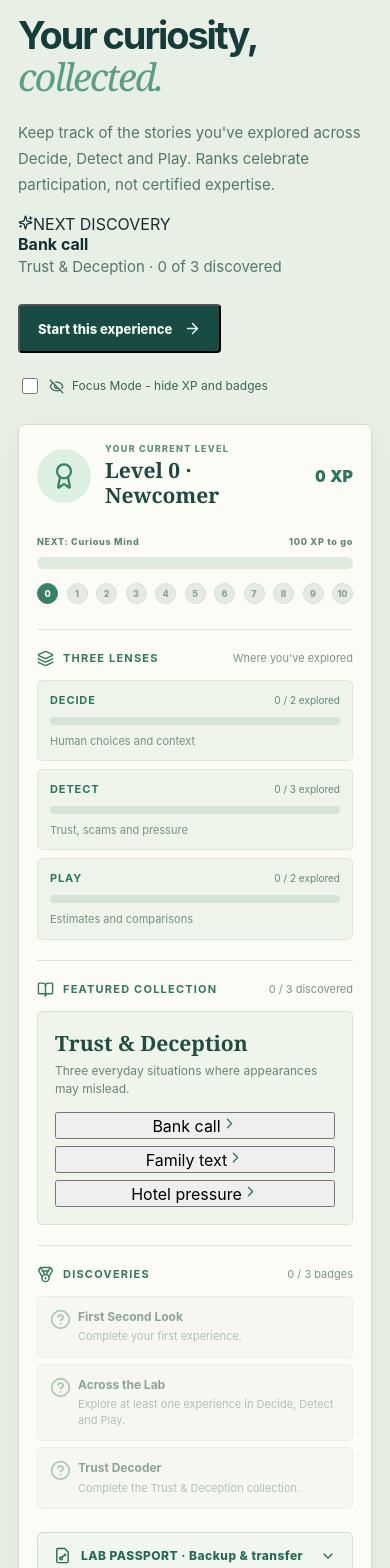
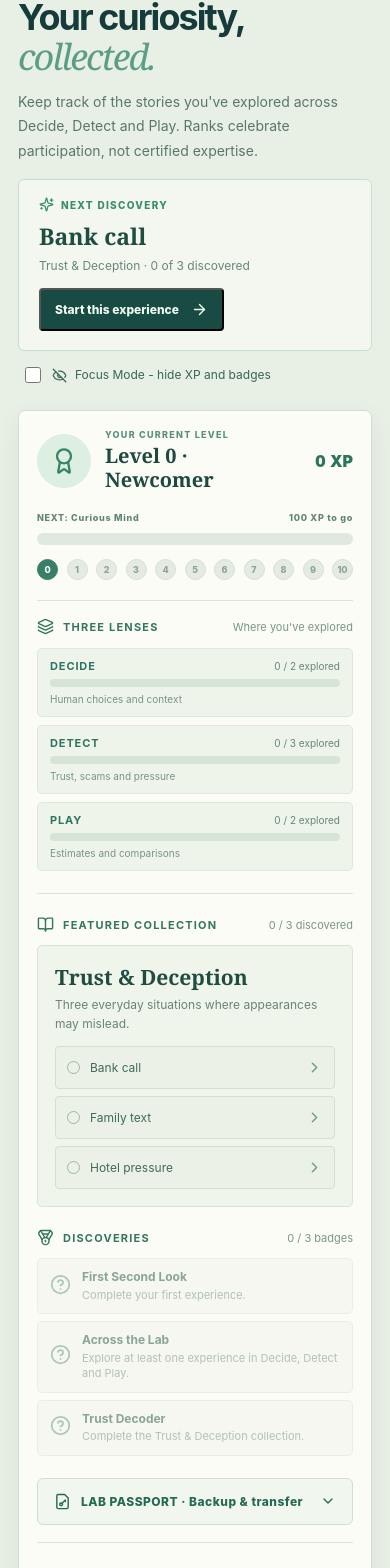
Before and after one commit to bsir9011-aew/Second-Look-Lab, a React (Vite) app: page / in a window 390 px wide. Shown: the part 5807-7375 px from the top of the page. Built offline with nearby package versions, Linux system fonts and the light colour scheme.

Commit message:
Balance Dossier into full-width header, compact responsive columns and touch-friendly interactive links

```diff
--- a/src/dossier.css
+++ b/src/dossier.css
@@ -77,3 +77,86 @@
   .dossier-badge small{font-size:11px}
 }
 @media(prefers-reduced-motion:reduce){.dossier-lens-track>span,.dossier-passport summary>svg:last-child{transition:none}}
+
+
+/* v0.5.1 - Actionable Dossier: no sticky empty column, playable navigation. */
+.journey-section{padding:58px 0 65px}
+.journey-layout{display:flex;flex-direction:column;align-items:stretch;gap:24px}
+.journey-heading{position:static;top:auto;display:grid;grid-template-columns:minmax(0,1.5fr) minmax(285px,.8fr);align-items:center;column-gap:45px}
+.dossier-intro-copy{min-width:0}
+.dossier-intro-copy h2{font-size:clamp(37px,4vw,57px);line-height:1.1;margin:15px 0 12px}
+.dossier-intro-copy p{max-width:700px;margin:0;color:#59776b;font-size:14px;line-height:1.75}
+.dossier-intro-actions{display:flex;flex-direction:column;gap:11px}
+.dossier-next{padding:17px 20px 19px;border:1px solid #c7dfca;background:#f3f7ef;border-radius:6px}
+.dossier-next-eyebrow{display:flex;gap:7px;align-items:center;color:#3a8c6d;font-size:10px;font-weight:850;letter-spacing:.13em}
+.dossier-next>strong{display:block;font-family:Georgia,serif;font-size:23px;color:#204d42;line-height:1.25;margin-top:10px}
+.dossier-next>p{font-size:12px;color:#678779;line-height:1.5;margin:6px 0 0}
+.dossier-next .journey-start{margin:13px 0 0;display:inline-flex;justify-content:center;min-height:42px;font-size:12px;padding:11px 14px}
+.dossier-focus-control{margin:0 3px}
+.journey-card{width:100%;box-sizing:border-box;min-width:0;padding:28px 30px}
+.dossier-top-grid,.dossier-content-grid{display:grid;grid-template-columns:repeat(2,minmax(0,1fr));column-gap:27px}
+.dossier-top-grid{padding-bottom:22px;border-bottom:1px solid #dce5db}
+.dossier-rank-block,.dossier-lenses-block,.dossier-collection-block,.dossier-badges-block{min-width:0}
+.dossier-top-grid .dossier-subhead{padding-top:0;margin:0 0 13px;border-top:none}
+.dossier-top-grid .journey-ladder{margin-bottom:0}
+.dossier-top-grid .journey-progress-head{margin-top:20px}
+.dossier-top-grid .journey-level-name strong{font-size:22px}
+.dossier-lenses{grid-template-columns:1fr;gap:8px}
+.dossier-lens{padding:10px 12px}
+.dossier-lens-track{margin:6px 0}
+.dossier-lens>small{font-size:10px}
+.dossier-content-grid .dossier-subhead{border-top:none;margin:22px 0 12px;padding-top:0}
+.dossier-content-grid.focus-only{grid-template-columns:1fr}
+.dossier-case-list{grid-template-columns:1fr}
+.dossier-case-list>button,.journey-experience-grid>button{
+ display:flex;align-items:center;text-align:left;gap:10px;min-width:0;min-height:43px;width:100%;
+ border-radius:4px;cursor:pointer;color:#416a58;border:1px solid #d2dfd2;background:#ebf1e7;
+ padding:10px 11px;font:inherit;font-size:12px;line-height:1.45;transition:background .16s,border-color .16s}
+.dossier-case-list>button:hover,.journey-experience-grid>button:hover{background:#dcecdf;border-color:#7ba993}
+.dossier-case-list>button:focus-visible,.journey-experience-grid>button:focus-visible,
+.dossier-all-stories summary:focus-visible{outline:2px solid #308263;outline-offset:3px}
+.dossier-case-list>button.done,.journey-experience-grid>button.journey-done{background:#e0f1e2;border-color:#bddbbf;color:#27714e;font-weight:750}
+.dossier-case-list>button>span:nth-child(2),.journey-experience-grid>button>span:nth-child(2){flex:1;min-width:0}
+.dossier-case-list .dossier-case-arrow,.journey-experience-grid>button>svg:last-child{margin-left:auto;flex-shrink:0;opacity:.7}
+.dossier-case-list>button svg:first-child,.journey-experience-grid>button svg:first-child{flex-shrink:0}
+.dossier-unseen-dot{width:13px;height:13px;flex-shrink:0;border:1px solid #9cb7a7;border-radius:50%}
+.dossier-badges{grid-template-columns:1fr;gap:7px}
+.dossier-badge{flex-direction:row;align-items:center;gap:11px;padding:10px 12px}
+.dossier-badge>span{flex-shrink:0}
+.dossier-badge small{margin-top:3px}
+.dossier-passport{margin-top:22px}
+.dossier-all-stories{margin-top:17px;border-top:1px solid #dce5db}
+.dossier-all-stories summary{cursor:pointer;list-style:none;padding-top:17px;margin-bottom:0}
+.dossier-all-stories summary::-webkit-details-marker{display:none}
+.dossier-all-stories summary strong{display:flex;align-items:center;gap:7px}
+.dossier-all-stories summary strong svg{transition:transform .2s}
+.dossier-all-stories[open] summary strong svg{transform:rotate(180deg)}
+.dossier-all-stories .journey-experience-grid{margin-top:13px}
+.journey-experience-grid>button{background:#f2f5ed;border-color:#e0e7df;color:#5d7a6b}
+.journey-experience-grid>button.journey-done{color:#27714e}
+@media(max-width:940px){
+ .journey-heading{grid-template-columns:1fr;gap:20px}
+ .dossier-intro-actions{display:grid;grid-template-columns:minmax(0,1fr) auto;align-items:center;gap:18px}
+ .dossier-next{max-width:none}
+ .dossier-focus-control{min-width:215px}
+ .journey-card{padding:23px}
+}
+@media(max-width:720px){
+ .journey-section{padding:39px 0 48px}
+ .journey-heading{gap:16px}
+ .dossier-intro-copy h2{font-size:clamp(36px,8vw,47px)}
+ .dossier-intro-actions{grid-template-columns:1fr;gap:13px}
+ .dossier-focus-control{margin:0 3px}
+ .dossier-top-grid,.dossier-content-grid{grid-template-columns:1fr}
+ .dossier-top-grid{gap:20px}
+ .dossier-content-grid{gap:0}
+ .dossier-top-grid .dossier-subhead{border-top:1px solid #dce5db;padding-top:17px}
+ .dossier-top-grid .journey-level-name strong{font-size:20px}
+ .dossier-lenses{grid-template-columns:1fr}
+ .dossier-case-list{grid-template-columns:1fr}
+ .dossier-badges{grid-template-columns:1fr}
+ .journey-card{padding:18px}
+}
+@media(prefers-reduced-motion:reduce){
+ .dossier-case-list>button,.journey-experience-grid>button,.dossier-all-stories summary strong svg{transition:none}
+}
```
